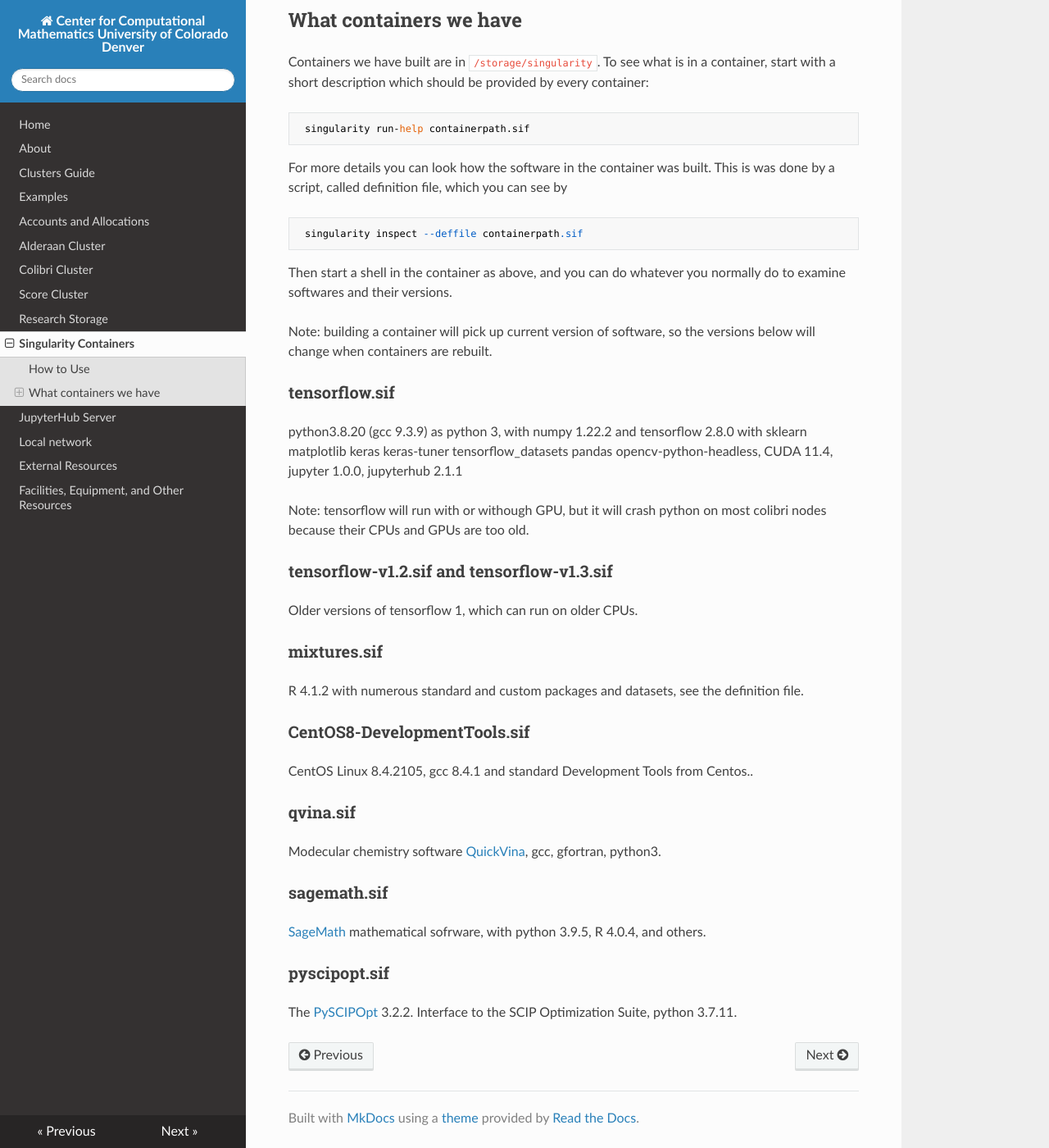
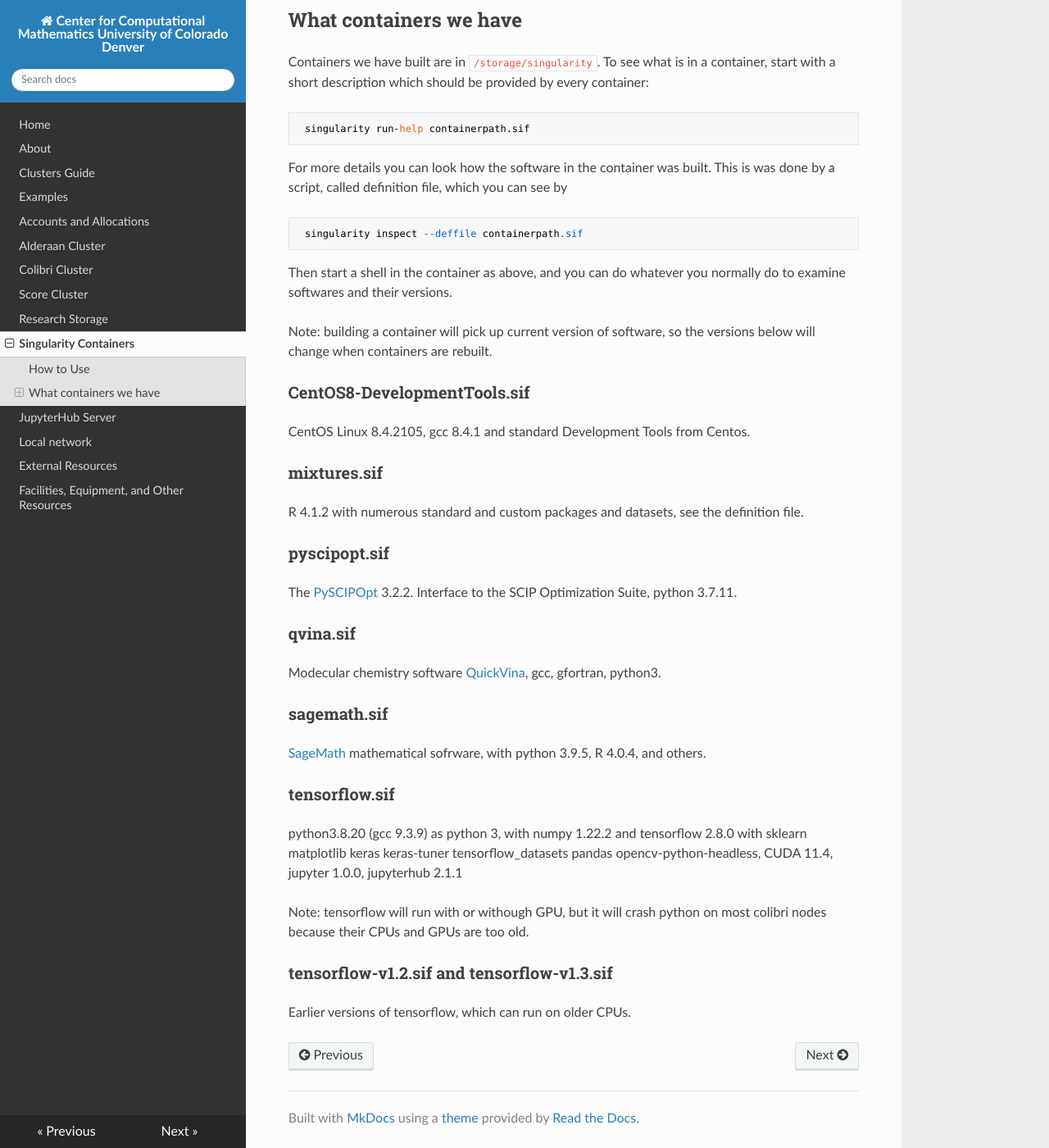
Before and after one commit to ccmucdenver/ccm-docs, an MkDocs documentation site: the page built from docs/singularity.md, in a window 1280 px wide and 1400 px high, scrolled down 752 px. Shown: the whole window at 82% size. Built offline with MkDocs 1.6.1, drawn with Linux system fonts in a browser that asks for light colours; nearby versions of some CDN libraries; part of the change alters nothing that is shown.

Commit message:
Update singularity.md
alpha order, typos

```diff
--- a/docs/singularity.md
+++ b/docs/singularity.md
@@ -29,6 +29,27 @@ For more details you can look how the software in the container was built. This
 Then start a shell in the container as above, and you can do whatever you normally do to examine softwares and their versions.
 
 Note: building a container will pick up current version of software, so the versions below will change when containers are rebuilt.
+
+### CentOS8-DevelopmentTools.sif
+
+CentOS Linux 8.4.2105, gcc 8.4.1 and standard Development Tools from Centos.
+
+### mixtures.sif
+
+R 4.1.2 with numerous standard and custom packages and datasets, see the definition file.
+
+### pyscipopt.sif
+
+The [PySCIPOpt](https://pypi.org/project/PySCIPOpt) 3.2.2. Interface to the SCIP Optimization Suite, python 3.7.11.
+
+### qvina.sif
+
+Modecular chemistry software [QuickVina](https://github.com/QVina/qvina), gcc, gfortran, python3.
+
+### sagemath.sif
+
+[SageMath](https://www.sagemath.org) mathematical sofrware, with python 3.9.5, R 4.0.4, and others.
+
 ### tensorflow.sif
 
 python3.8.20 (gcc 9.3.9) as python 3, with numpy 1.22.2 and tensorflow 2.8.0 with sklearn matplotlib keras keras-tuner tensorflow_datasets pandas opencv-python-headless,
@@ -38,24 +59,4 @@ Note: tensorflow will run with or withough GPU, but it will crash python on most
 
 ### tensorflow-v1.2.sif and tensorflow-v1.3.sif
 
-Older versions of tensorflow 1, which can run on older CPUs.
-
-### mixtures.sif
-
-R 4.1.2 with numerous standard and custom packages and datasets, see the definition file.
-
-### CentOS8-DevelopmentTools.sif
-
-CentOS Linux 8.4.2105, gcc 8.4.1 and standard Development Tools from Centos..
-
-### qvina.sif
-
-Modecular chemistry software [QuickVina](https://github.com/QVina/qvina), gcc, gfortran, python3.
-
-### sagemath.sif
-
-[SageMath](https://www.sagemath.org) mathematical sofrware, with python 3.9.5, R 4.0.4, and others.
-
-### pyscipopt.sif
-
-The [PySCIPOpt](https://pypi.org/project/PySCIPOpt) 3.2.2. Interface to the SCIP Optimization Suite, python 3.7.11.
+Earlier versions of tensorflow, which can run on older CPUs.
```
